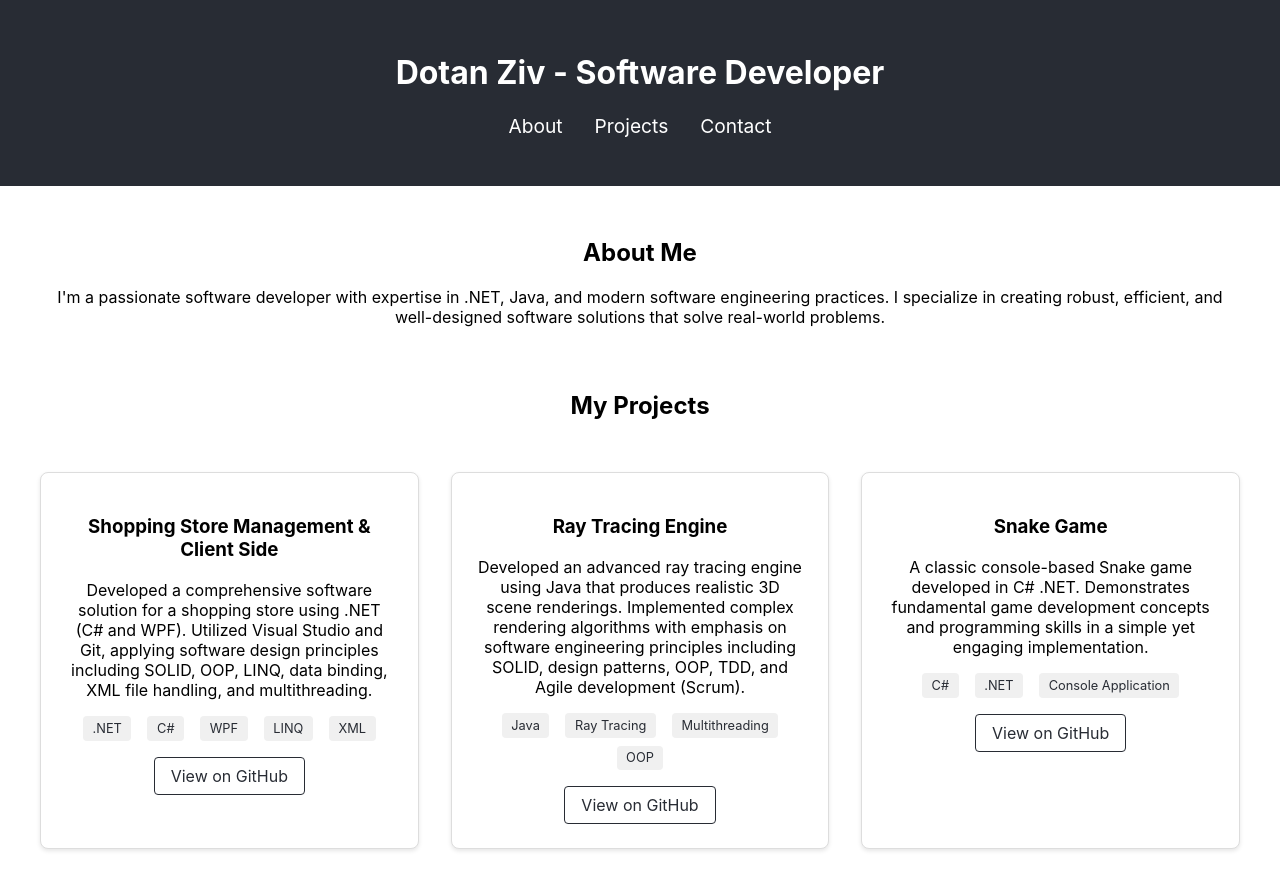
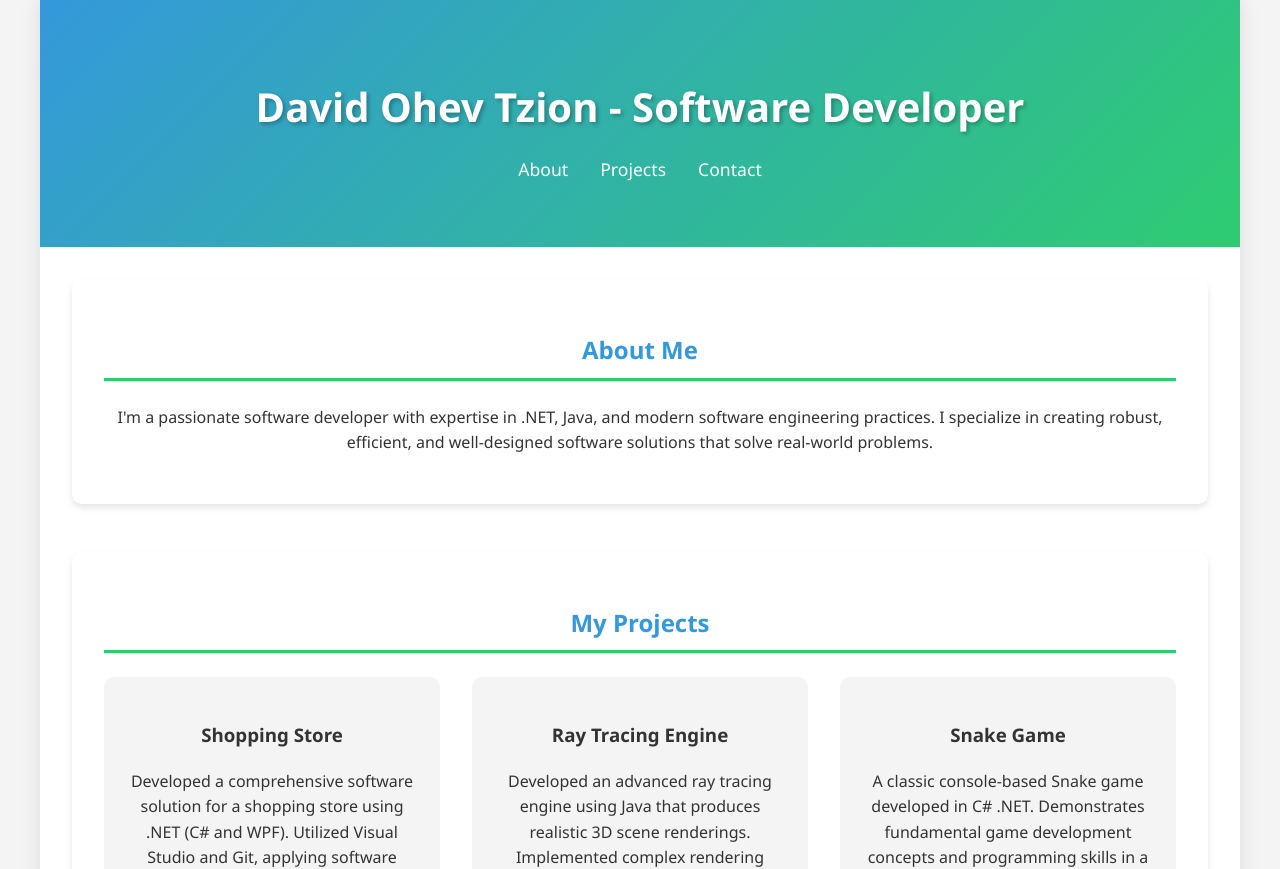
Before and after one commit to dotz600/myPortfolio, a React (Create React App) app: page / in a window 1280 px wide. Shown: the top 869 px of the page. Built offline with nearby package versions, Linux system fonts and the light colour scheme.

Commit message:
Update portfolio design with modern CSS and color scheme

```diff
--- a/src/App.css
+++ b/src/App.css
@@ -1,11 +1,40 @@
+:root {
+  --primary-color: #3498db;
+  --secondary-color: #2ecc71;
+  --background-color: #f4f4f4;
+  --text-color: #333;
+  --card-background: white;
+}
+
+body {
+  font-family: 'Segoe UI', Tahoma, Geneva, Verdana, sans-serif;
+  background-color: var(--background-color);
+  color: var(--text-color);
+  line-height: 1.6;
+  margin: 0;
+  padding: 0;
+}
+
 .App {
   text-align: center;
+  max-width: 1200px;
+  margin: 0 auto;
+  background-color: white;
+  box-shadow: 0 0 20px rgba(0, 0, 0, 0.1);
 }
 
 .App-header {
-  background-color: #282c34;
-  padding: 2rem;
+  background: linear-gradient(135deg, var(--primary-color), var(--secondary-color));
   color: white;
+  padding: 3rem 2rem;
+  position: relative;
+}
+
+.App-header h1 {
+  font-size: 2.5rem;
+  margin-bottom: 1rem;
+  font-weight: 600;
+  text-shadow: 2px 2px 4px rgba(0, 0, 0, 0.3);
 }
 
 nav ul {
@@ -19,36 +48,79 @@ nav ul {
 nav a {
   color: white;
   text-decoration: none;
-  font-size: 1.2rem;
+  font-size: 1.1rem;
+  transition: all 0.3s ease;
+  position: relative;
 }
 
-nav a:hover {
-  color: #61dafb;
+nav a::after {
+  content: '';
+  position: absolute;
+  width: 0;
+  height: 2px;
+  bottom: -5px;
+  left: 50%;
+  background-color: white;
+  transition: all 0.3s ease;
+}
+
+nav a:hover::after {
+  width: 100%;
+  left: 0;
 }
 
 main {
-  max-width: 1200px;
-  margin: 0 auto;
   padding: 2rem;
 }
 
 section {
-  margin-bottom: 4rem;
+  margin-bottom: 3rem;
+  background-color: var(--card-background);
+  border-radius: 10px;
+  padding: 2rem;
+  box-shadow: 0 4px 6px rgba(0, 0, 0, 0.1);
+}
+
+section h2 {
+  color: var(--primary-color);
+  border-bottom: 3px solid var(--secondary-color);
+  padding-bottom: 0.5rem;
+  margin-bottom: 1.5rem;
 }
 
 .projects-grid {
   display: grid;
   grid-template-columns: repeat(auto-fit, minmax(300px, 1fr));
   gap: 2rem;
-  padding: 2rem 0;
 }
 
 .project-card {
-  border: 1px solid #ddd;
-  border-radius: 8px;
+  background-color: var(--background-color);
+  border-radius: 10px;
   padding: 1.5rem;
-  background-color: white;
-  box-shadow: 0 2px 4px rgba(0,0,0,0.1);
+  transition: transform 0.3s ease, box-shadow 0.3s ease;
+}
+
+.project-card:hover {
+  transform: translateY(-10px);
+  box-shadow: 0 10px 20px rgba(0, 0, 0, 0.1);
+}
+
+.project-technologies {
+  display: flex;
+  flex-wrap: wrap;
+  justify-content: center;
+  gap: 0.5rem;
+  margin: 1rem 0;
+}
+
+.tech-badge {
+  background-color: var(--primary-color);
+  color: white;
+  padding: 0.3rem 0.6rem;
+  border-radius: 20px;
+  font-size: 0.8rem;
+  margin: 0 0.25rem;
 }
 
 .project-links {
@@ -60,15 +132,15 @@ section {
 
 .project-links a {
   text-decoration: none;
-  color: #282c34;
+  color: white;
+  background-color: var(--primary-color);
   padding: 0.5rem 1rem;
-  border: 1px solid #282c34;
-  border-radius: 4px;
+  border-radius: 25px;
+  transition: background-color 0.3s ease;
 }
 
 .project-links a:hover {
-  background-color: #282c34;
-  color: white;
+  background-color: var(--secondary-color);
 }
 
 .contact-links {
@@ -80,38 +152,24 @@ section {
 
 .contact-links a {
   text-decoration: none;
-  color: #282c34;
+  color: var(--primary-color);
   font-size: 1.2rem;
+  transition: color 0.3s ease;
 }
 
 .contact-links a:hover {
-  color: #61dafb;
-}
-.project-technologies {
-  display: flex;
-  flex-wrap: wrap;
-  justify-content: center;
-  gap: 0.5rem;
-  margin: 1rem 0;
-}
-
-.tech-badge {
-  background-color: #f0f0f0;
-  color: #282c34;
-  padding: 0.3rem 0.6rem;
-  border-radius: 4px;
-  font-size: 0.8rem;
-  margin: 0 0.25rem;
+  color: var(--secondary-color);
 }
 
 @media (max-width: 768px) {
   .App-header {
-    padding: 1rem;
+    padding: 2rem 1rem;
   }
 
   nav ul {
     flex-direction: column;
     align-items: center;
+    gap: 1rem;
   }
 
   .projects-grid {
--- a/src/App.js
+++ b/src/App.js
@@ -4,17 +4,17 @@ import './App.css';
 function App() {
   const projects = [
     {
-      title: "Shopping Store Management & Client Side",
+      title: "Shopping Store",
       description: "Developed a comprehensive software solution for a shopping store using .NET (C# and WPF). Utilized Visual Studio and Git, applying software design principles including SOLID, OOP, LINQ, data binding, XML file handling, and multithreading.",
       technologies: [".NET", "C#", "WPF", "LINQ", "XML"],
-      githubLink: "https://github.com/dotz600/ShoppingStoreManagement",
+      githubLink: "https://github.com/dotz600/dotNet5783_1523_2008",
       demoLink: "#"
     },
     {
       title: "Ray Tracing Engine",
       description: "Developed an advanced ray tracing engine using Java that produces realistic 3D scene renderings. Implemented complex rendering algorithms with emphasis on software engineering principles including SOLID, design patterns, OOP, TDD, and Agile development (Scrum).",
       technologies: ["Java", "Ray Tracing", "Multithreading", "OOP"],
-      githubLink: "https://github.com/dotz600/RayTracingEngine",
+      githubLink: "https://github.com/dotz600/RayTracing1523_2008",
       demoLink: "#"
     },
     {
@@ -29,7 +29,7 @@ function App() {
   return (
     <div className="App">
       <header className="App-header">
-        <h1>Dotan Ziv - Software Developer</h1>
+        <h1>David Ohev Tzion - Software Developer</h1>
         <nav>
           <ul>
             <li><a href="#about">About</a></li>
@@ -76,8 +76,8 @@ function App() {
           <p>Get in touch with me via:</p>
           <div className="contact-links">
             <a href="https://github.com/dotz600" target="_blank" rel="noopener noreferrer">GitHub</a>
-            <a href="https://www.linkedin.com/in/dotan-ziv" target="_blank" rel="noopener noreferrer">LinkedIn</a>
-            <a href="mailto:dotan.ziv@example.com">Email</a>
+            <a href="https://www.linkedin.com/in/david-ohev-tzion-9a947325a/" target="_blank" rel="noopener noreferrer">LinkedIn</a>
+            <a href="mailto:ohev.david@gmail.com">Email</a>
           </div>
         </section>
       </main>
```
